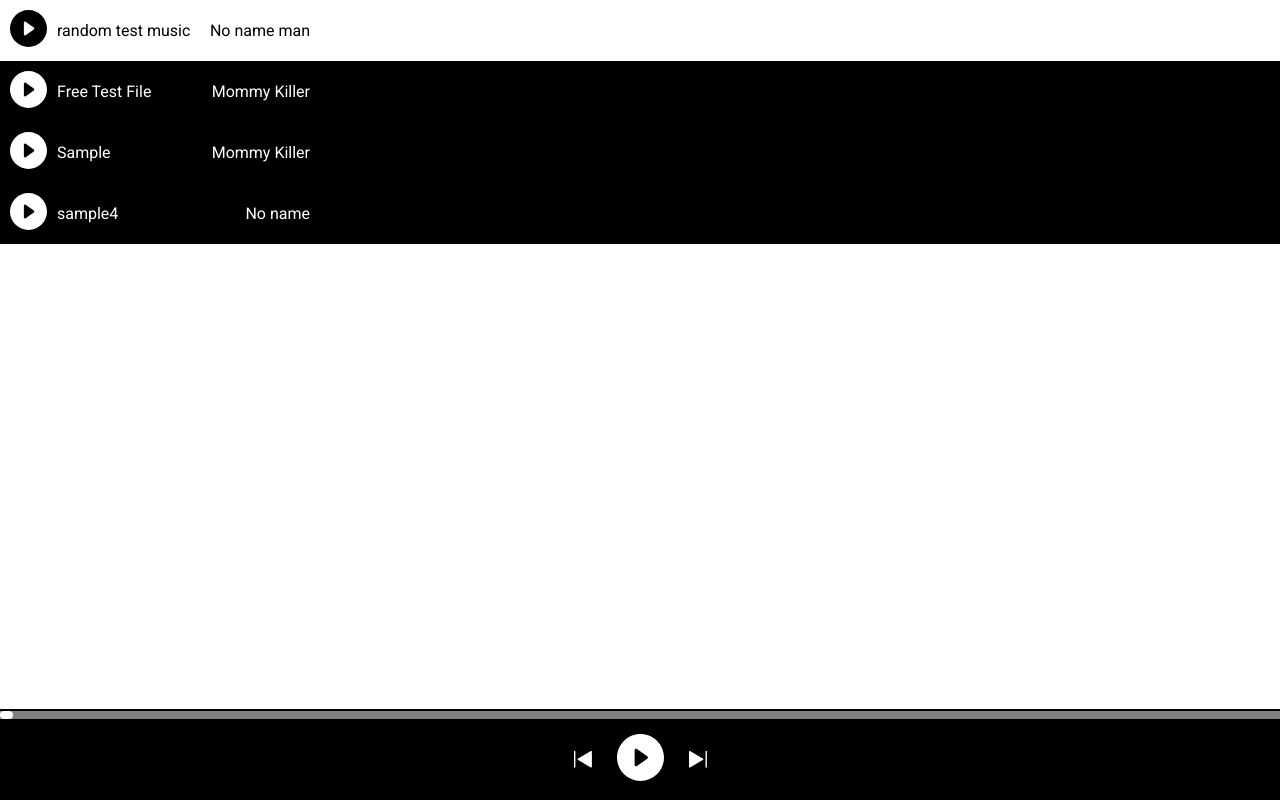
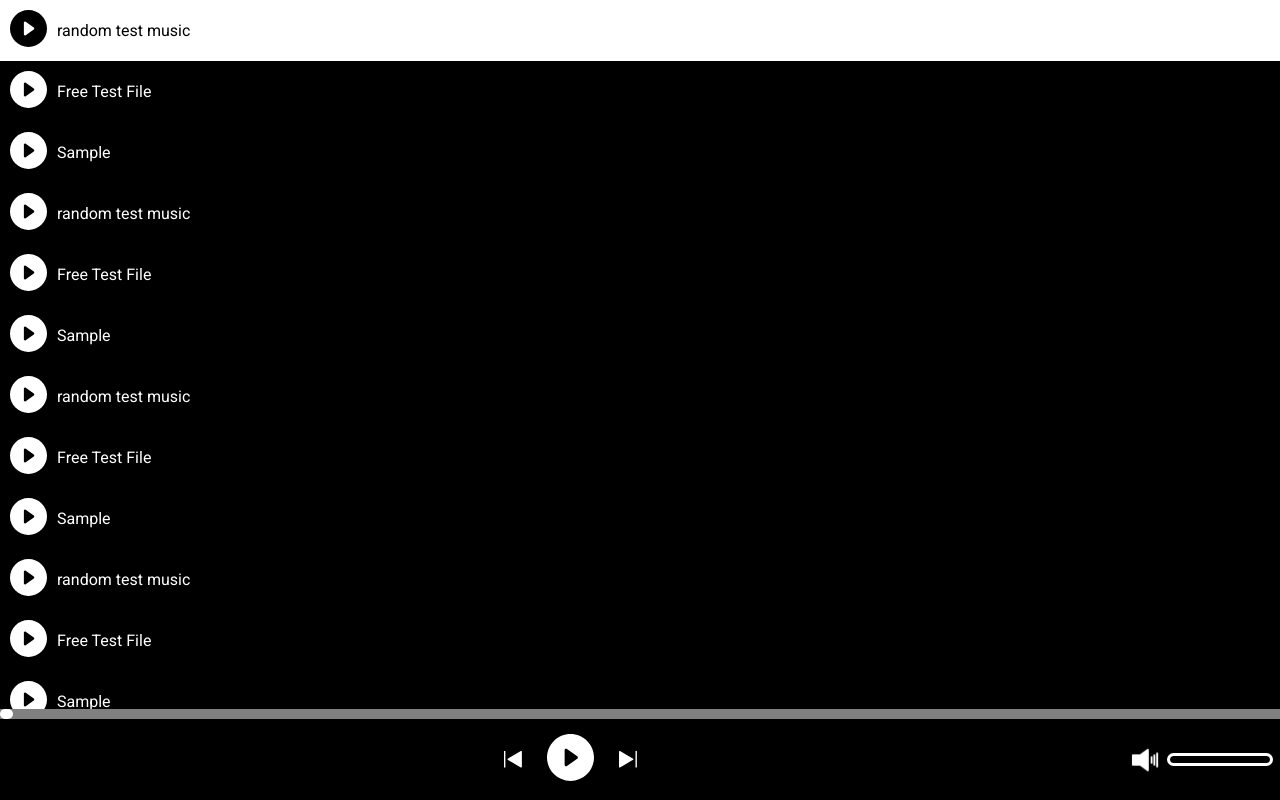
Before and after one commit to shodon2007/player, a plain HTML site: page index.html in a window 1280 px wide. Drawn offline with Linux system fonts and the light colour scheme.

Commit message:
added volume

```diff
--- a/index.html
+++ b/index.html
@@ -21,11 +21,16 @@
             </div>
         </div>
         <div class="player__bottom">
+            <div></div>
             <div class="player__buttons">
                 <div class="player__prew"><img src="img/prew.svg">
                 </div>
                 <div class="player__play pause"><img src="img/play.svg"></div>
                 <div class="player__next"><img src="img/next.svg"></div>
+            </div>
+            <div class="player__volume">
+                <img class="volume__img" src="img/volume-on.png" alt="volume">
+                <input class="volume__input" type="range" value="1" min="0" step="0.005" max="1">
             </div>
         </div>
     </div>
--- a/script/script.js
+++ b/script/script.js
@@ -4,19 +4,50 @@ const next = document.querySelector('.player__next');
 const audio = document.querySelector('.player__audio');
 const progress = document.querySelector('.player__progress');
 const domSongList = document.querySelector('.player__items')
+const volume = document.querySelector('.volume__input');
 
 const songList = [
-    { name: 'random test music', executor: 'No name man', },
-    { name: 'Free Test File', executor: 'Mommy Killer' },
-    { name: 'Sample', executor: 'Mommy Killer' },
-    { name: 'sample4', executor: 'No name' },
+    'random test music',
+    'Free Test File',
+    'Sample',
+    'random test music',
+    'Free Test File',
+    'Sample',
+    'random test music',
+    'Free Test File',
+    'Sample',
+    'random test music',
+    'Free Test File',
+    'Sample',
+    'random test music',
+    'Free Test File',
+    'Sample',
+    'random test music',
+    'Free Test File',
+    'Sample',
+    'random test music',
+    'Free Test File',
+    'Sample',
+    'random test music',
+    'Free Test File',
+    'Sample',
+    'random test music',
+    'Free Test File',
+    'Sample',
+    'random test music',
+    'Free Test File',
+    'Sample',
+    'random test music',
+    'Free Test File',
+    'Sample',
+    'sample4',
 ];
 
 let thisSong = 0;
 
 songList.forEach((el, index) => {
     const testAudio = new Audio();
-    testAudio.src = `audio/${el.name}.mp3`;
+    testAudio.src = `audio/${el}.mp3`;
     testAudio.onloadeddata = () => {
         let min = Math.floor(testAudio.duration / 60);
         let sec = Math.floor(testAudio.duration % 60);
@@ -39,9 +70,8 @@ songList.forEach((el, index) => {
                         />
                     </svg>
                 </div>
-                <div class="item__name">${el.name}</div>
+                <div class="item__name">${el}</div>
             </div>
-            <div class="item__executor">${el.executor}</div>
         </div>
 
         <div class="item__right">
@@ -51,8 +81,8 @@ songList.forEach((el, index) => {
 });
 
 function loadSong(song) {
-    console.log(`audio/${song.name}.mp3`);
-    audio.src = `audio/${song.name}.mp3`;
+    console.log(`audio/${song}.mp3`);
+    audio.src = `audio/${song}.mp3`;
 }
 
 loadSong(songList[thisSong]);
@@ -173,8 +203,16 @@ audio.addEventListener('ended', nextSong)
 
 function itemClick(index) {
     thisSong = index;
-
     loadSong(songList[thisSong]);
     playSong();
     showThisSong();
 }
+
+volume.addEventListener('input', (e) => {
+    audio.volume = e.target.value;
+    if (e.target.value == 0) {
+        document.querySelector('.volume__img').src = 'img/volume-off.png';
+    } else {
+        document.querySelector('.volume__img').src = 'img/volume-on.png';
+    }
+})
--- a/scss/_reset.scss
+++ /dev/null
@@ -1,9 +0,0 @@
-@import url('https://fonts.googleapis.com/css2?family=Roboto&display=swap');
-
-* {
-    font-family: Roboto;
-    margin: 0;
-    padding: 0;
-    box-sizing: border-box;
-    user-select: none;
-}
--- a/scss/style.scss
+++ b/scss/style.scss
@@ -1,25 +1,43 @@
-@import '_reset';
+@import url('https://fonts.googleapis.com/css2?family=Roboto&display=swap');
+
+* {
+    font-family: Roboto;
+    margin: 0;
+    padding: 0;
+    box-sizing: border-box;
+    user-select: none;
+    -ms-overflow-style: none;
+    scrollbar-width: none;
+}
+
+*::-webkit-scrollbar {
+    display: none;
+}
 
 body {
+    display: flex;
+    flex-direction: column;
     height: 100vh;
     position: relative;
+    overflow: hidden;
+}
+
+.player__body {
+    overflow-y: scroll;
 }
 
 .player__nav {
-    bottom: 0;
-    left: 0;
     width: 100vw;
-    position: absolute;
     display: flex;
     justify-content: space-between;
     flex-direction: column;
 }
 
 .player__bottom {
-    padding: 15px 0;
+    padding: 15px 10px;
     background-color: #000000;
     display: flex;
-    justify-content: center;
+    justify-content: space-between;
     align-items: center;
 }
 
@@ -63,14 +81,61 @@ body {
     background-color: #000000;
 
     &:hover {
-        color: black;
+        color: white;
 
-        .item__play {
-            fill: black;
-        }
+        background-color: #6c6c6c;
+    }
+}
 
-        background-color: #ffffff;
-    }
+.volume__img {
+    width: 30px;
+    filter: invert(100%);
+}
+
+.player__volume {
+    gap: 10px;
+    display: flex;
+    align-items: center;
+    justify-content: center;
+}
+
+.volume__input {
+    cursor: pointer;
+    border-radius: 10px;
+    width: 100px;
+    appearance: none;
+    outline: 3px solid white;
+    overflow: hidden;
+}
+
+.volume__input::-webkit-slider-runnable-track {
+    height: 7px;
+    background-color: white;
+}
+
+.volume__input::-webkit-slider-thumb {
+    background: black;
+    width: 0;
+    height: 0;
+    -webkit-appearance: none;
+    box-shadow: -100px 0 0 100px black;
+
+}
+
+.volume__input::-moz-range-track {
+    height: 7px;
+    background-color: blue;
+}
+
+
+.volume__input::-moz-range-thumb {
+    background: #ecf0f1;
+    cursor: pointer;
+    height: 7px;
+    border-radius: 0px;
+    box-shadow: -200px 0px 0px 200px #43e5f7;
+    padding: 0px;
+    margin: 0px;
 }
 
 .player__item.played {
@@ -120,7 +185,6 @@ body {
     width: 100vw;
     height: 10px;
     background-color: gray;
-    border-top: 2px solid black;
 }
 
 .player__progress {
```
Also changed, not shown: css/style.css, img/fullscreen.png (added), img/volume-off.png (added), img/volume-on.png (added).
